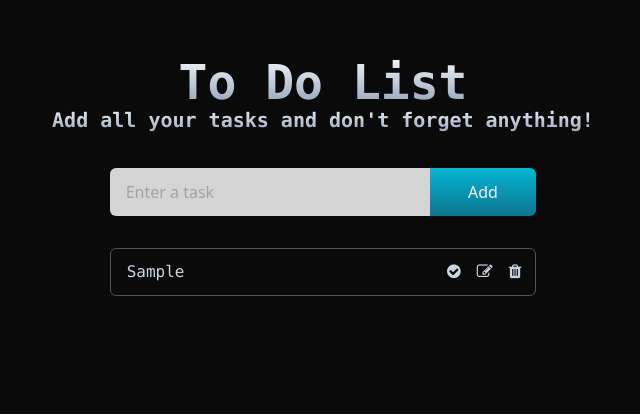
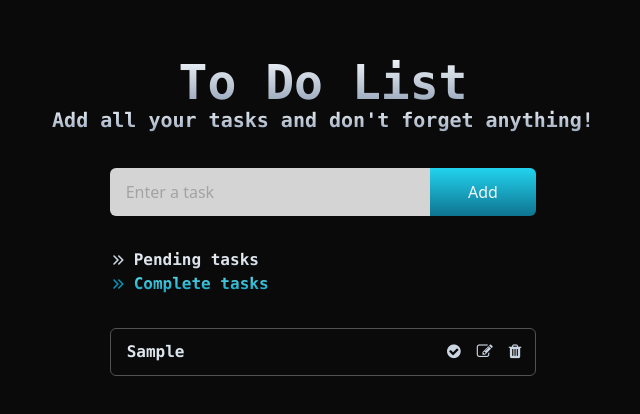
Before and after one commit to nottotem/todolist, a React (Create React App) app: page / in a window 1280 px wide. Both pictures are taken after typing "Sample" into the empty fields and a click on the button "Add". Shown: the top 414 px of the page, without its empty margins (317-957 px from the left). Built offline with nearby package versions, Linux system fonts and the light colour scheme.

Commit message:
a bit of everything

```diff
--- a/package.json
+++ b/package.json
@@ -8,6 +8,7 @@
     "@testing-library/user-event": "^13.5.0",
     "react": "^18.2.0",
     "react-dom": "^18.2.0",
+    "react-icons": "^4.10.1",
     "react-scripts": "5.0.1",
     "tailwindcss": "^3.3.2",
     "uuid": "^9.0.0",
--- a/public/index.html
+++ b/public/index.html
@@ -16,7 +16,7 @@
       href="https://stackpath.bootstrapcdn.com/font-awesome/4.7.0/css/font-awesome.min.css"
       type="text/css"
     />
-    <title>To Do List by Totem</title>
+    <title>To Do List by nottotem</title>
   </head>
   <body>
     <noscript>You need to enable JavaScript to run this app.</noscript>
--- a/src/App.js
+++ b/src/App.js
@@ -2,6 +2,7 @@ import { useState, useEffect } from "react";
 import Header from "./components/Header";
 import Form from "./components/Form";
 import TodosList from "./components/TodosList";
+import TasksText from "./components/TasksText";
 
 function App() {
   const initialState = JSON.parse(localStorage.getItem("todos")) || [];
@@ -24,6 +25,7 @@ function App() {
         editTodo={editTodo}
         setEditTodo={setEditTodo}
       />
+      <TasksText />
       <TodosList todos={todos} setTodos={setTodos} setEditTodo={setEditTodo} />
     </div>
   );
--- a/src/components/Form.jsx
+++ b/src/components/Form.jsx
@@ -47,7 +47,7 @@ function Form({ input, setInput, todos, setTodos, editTodo, setEditTodo }) {
       />
       <button
         type="submit"
-        className="w-1/4 h-12 rounded-r-md bg-gradient-to-b from-cyan-500 to-cyan-700 text-slate-100 font-medium"
+        className="w-1/4 h-12 rounded-r-md bg-gradient-to-b from-cyan-400 to-cyan-700 text-slate-100 font-medium"
       >
         {editTodo ? "Update" : "Add"}
       </button>
--- /dev/null
+++ b/src/components/TasksText.jsx
@@ -0,0 +1,23 @@
+// import { BsFillArrowRightCircleFill } from "react-icons/bs";
+import { HiChevronDoubleRight } from "react-icons/hi";
+
+function TasksText() {
+  return (
+    <div className="flex flex-col justify-center w-1/3">
+      <div className="flex flex-row gap-2 items-center">
+        <HiChevronDoubleRight className="text-slate-300" />
+        <p className="font-mono text-transparent bg-clip-text bg-gradient-to-b from-slate-100 to-slate-300 font-semibold">
+          Pending tasks
+        </p>
+      </div>
+      <div className="flex flex-row gap-2 items-center">
+        <HiChevronDoubleRight className="text-cyan-600" />
+        <p className="font-mono text-transparent bg-clip-text bg-gradient-to-b from-cyan-300 to-cyan-600 font-semibold">
+          Complete tasks
+        </p>
+      </div>
+    </div>
+  );
+}
+
+export default TasksText;
--- a/src/components/TodosList.jsx
+++ b/src/components/TodosList.jsx
@@ -30,15 +30,15 @@ function TodosList({ todos, setTodos, setEditTodo }) {
             type="text"
             value={todo.title}
             onChange={(event) => event.preventDefault()}
-            className={`w-3/4 font-medium bg-transparent outline-none ${
+            className={`w-3/4 font-semibold bg-transparent outline-none ${
               todo.completed
-                ? "text-neutral-600 line-through"
-                : "text-slate-300"
+                ? "text-transparent bg-clip-text bg-gradient-to-b from-cyan-300 to-cyan-600"
+                : "text-transparent bg-clip-text bg-gradient-to-b from-slate-100 to-slate-300"
             }`}
           />
           <div className="flex items-center justify-center w-1/4 gap-4">
             <button
-              title="Complete Task"
+              title="Complete"
               onClick={() => handleComplete(todo)}
               className={`${
                 todo.completed ? "text-cyan-600" : "text-slate-300"
@@ -47,14 +47,14 @@ function TodosList({ todos, setTodos, setEditTodo }) {
               <i className="fa fa-check-circle"></i>
             </button>
             <button
-              title="Edit Task"
+              title="Edit"
               onClick={() => handleEdit(todo)}
               className="text-slate-300"
             >
               <i className="fa fa-edit"></i>
             </button>
             <button
-              title="Delete Task"
+              title="Delete"
               onClick={() => handleDelete(todo)}
               className="text-slate-300"
             >
```
Also changed, not shown: 1 other file (tests, documents, lock files or other folders).
